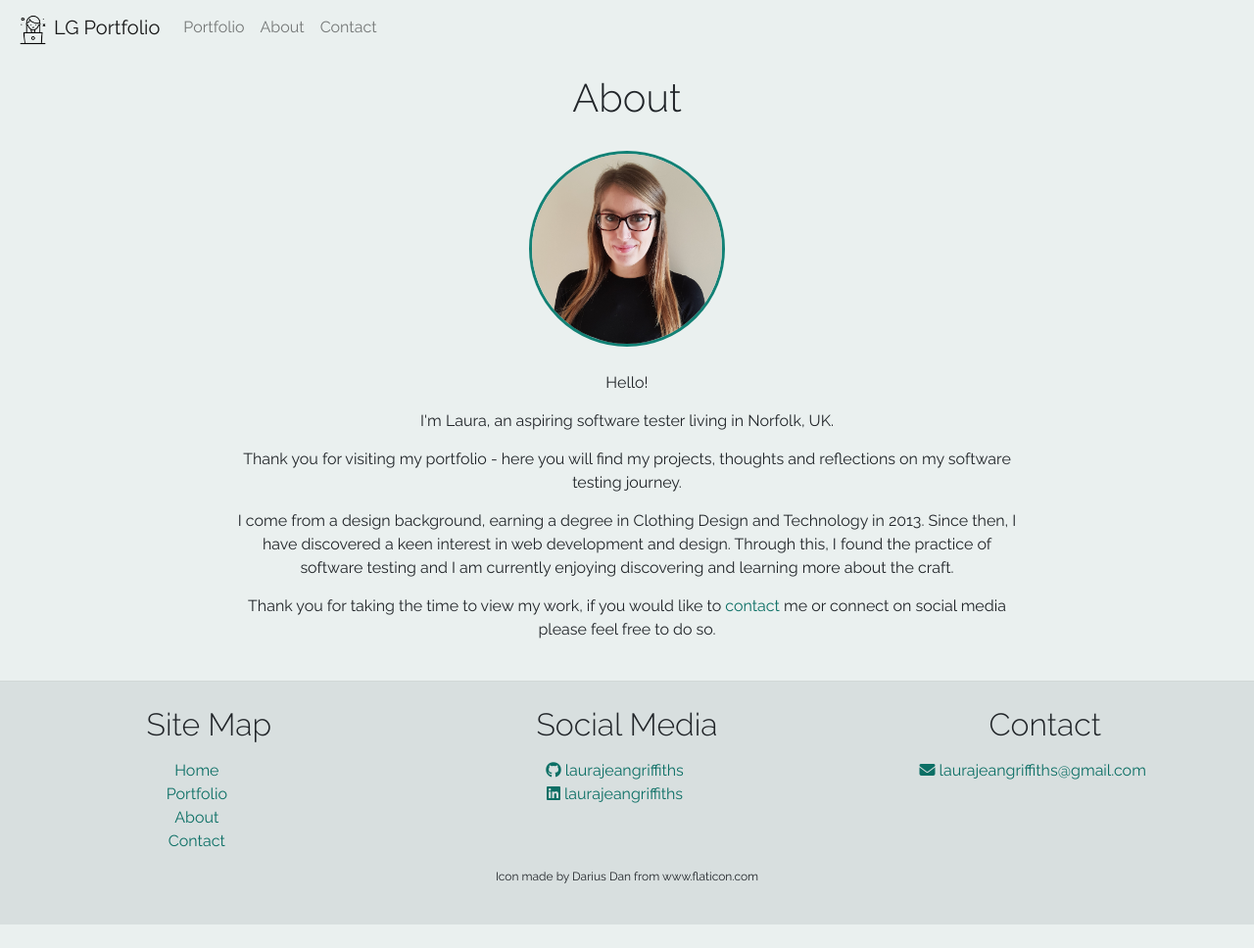
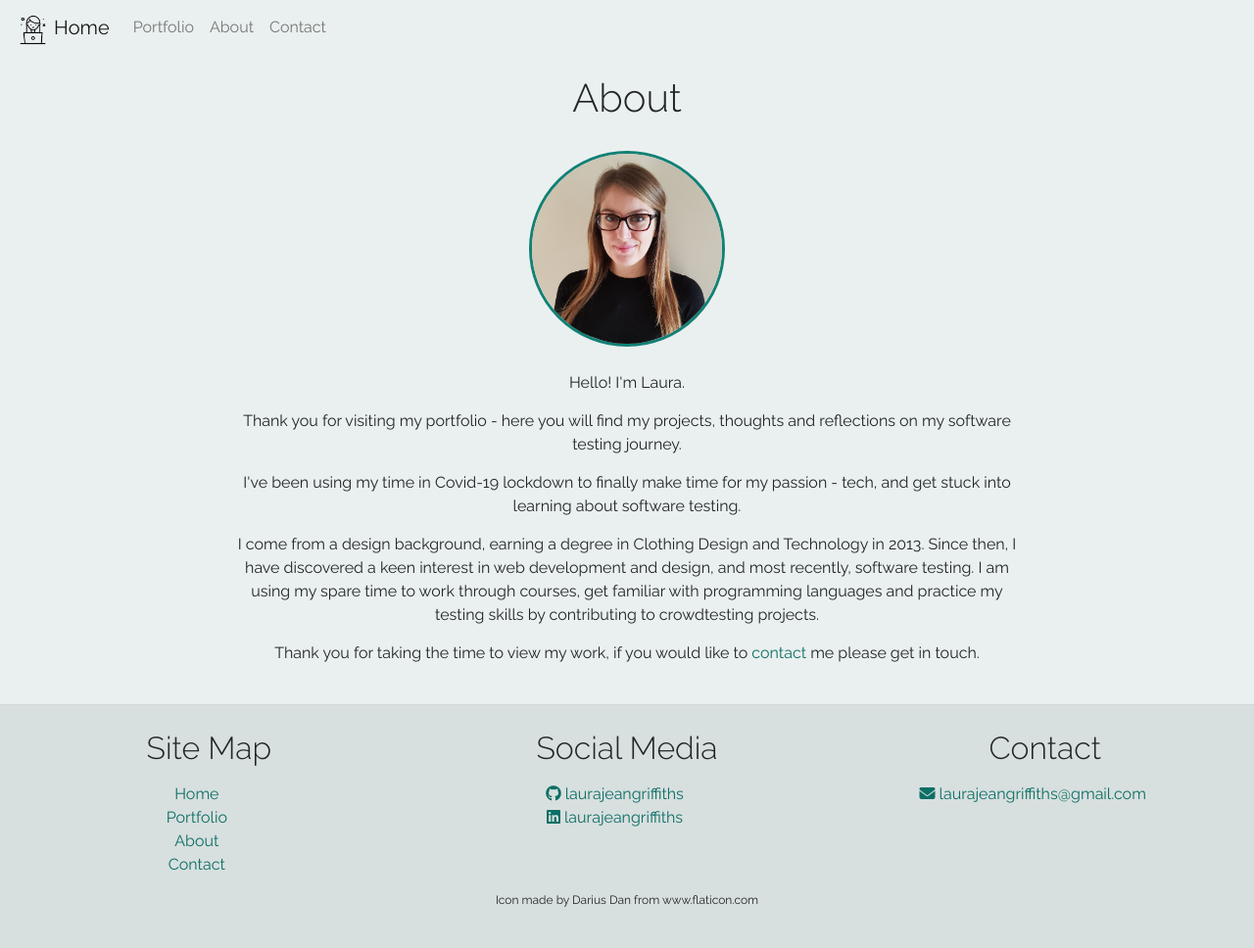
Before and after one commit to laurajeangriffiths/laurajeangriffiths.github.io, a Jekyll site: the page built from about.html, in a window 1280 px wide. Shown: the whole page at 98% size. Built offline with Jekyll 4.4.1, drawn with Linux system fonts in a browser that asks for light colours; nearby versions of some CDN libraries; before the commit the page ends 944 px from its top, so only the background shows below that.

Commit message:
Logo changes and about info

```diff
--- a/_layouts/default.html
+++ b/_layouts/default.html
@@ -5,7 +5,7 @@
     <meta name="viewport" content="width=device-width,initial-scale=1">
     <title>LG Portfolio | {{ page.title }}</title>
     <link href="https://fonts.googleapis.com/css2?family=Raleway:wght@300;400;500&display=swap" rel="stylesheet">
-    <link href="https://fonts.googleapis.com/css2?family=Comfortaa:wght@500&display=swap" rel="stylesheet">
+    <!-- <link href="https://fonts.googleapis.com/css2?family=Comfortaa:wght@500&display=swap" rel="stylesheet"> -->
     <link rel="icon" type="image/png" href="/img/favicon.ico">
     <link rel="stylesheet" href="https://stackpath.bootstrapcdn.com/bootstrap/4.4.1/css/bootstrap.min.css" integrity="sha384-Vkoo8x4CGsO3+Hhxv8T/Q5PaXtkKtu6ug5TOeNV6gBiFeWPGFN9MuhOf23Q9Ifjh" crossorigin="anonymous">
     <link rel="stylesheet" type="text/css" href="/assets/main.css">
@@ -19,8 +19,8 @@
   <body>
     <nav class="navbar navbar-expand-lg navbar-light navbar-custom">
       <div class="nav-icon">
-        <img src="/img/student.png" width=35 height=35>
-        <a class="navbar-brand" href=/>LG Portfolio</a>
+        <img src="/img/logobw.png" width=35 height=35>
+        <a class="navbar-brand" href=/>Home</a>
       </div>
       <button class="navbar-toggler" type="button" data-toggle="collapse" data-target="#navbarSupportedContent" aria-controls="navbarSupportedContent" aria-expanded="false" aria-label="Toggle navigation">
         <span class="navbar-toggler-icon"></span>
--- a/_layouts/home.html
+++ b/_layouts/home.html
@@ -3,8 +3,8 @@ layout: default
 ---
 
 <div class="jumbotron text-center">
-  <img src="/img/student.png" width=200 height=200>
-  <h1 class="display-4">Hello, I'm Laura Griffiths.</h1>
+  <img src="/img/logobw.png" width=200 height=200>
+  <h1 class="display-4">Hello, I'm Laura Griffiths</h1>
   <p class="lead">Welcome to my software testing portfolio and blog</p>
   <hr class="my-4">
   <p>Check out my work: <i class="fas fa-angle-down"></i></p>
--- a/about.html
+++ b/about.html
@@ -8,15 +8,15 @@ permalink: /about/
 <img src="/img/profile.jpg" class="profile" alt="Laura Griffiths">
 
 <div class="container bio">
-    <p>Hello!
-
-    <p>I'm Laura, an aspiring software tester living in Norfolk, UK.</p>
+    <p>Hello! I'm Laura.</p>
 
     <p>Thank you for visiting my portfolio - here you will find my projects, thoughts and reflections on my software testing journey.</p>
 
-    <p>I come from a design background, earning a degree in Clothing Design and Technology in 2013. Since then, I have discovered a keen interest in web development and design. Through this, I found the practice of software testing and I am currently enjoying discovering and learning more about the craft.</p>
+    <p>I've been using my time in Covid-19 lockdown to finally make time for my passion - tech, and get stuck into learning about software testing.</p>
 
-    <p>Thank you for taking the time to view my work, if you would like to <a href="/contact">contact</a> me or connect on social media please feel free to do so.</p>
+    <p>I come from a design background, earning a degree in Clothing Design and Technology in 2013. Since then, I have discovered a keen interest in web development and design, and most recently, software testing. I am using my spare time to work through courses, get familiar with programming languages and practice my testing skills by contributing to crowdtesting projects.</p>
+
+    <p>Thank you for taking the time to view my work, if you would like to <a href="/contact">contact</a> me please get in touch.</p>
 </div>
 
 <hr>
```
Also changed, not shown: img/gal.png (added), img/logobw.png (added), img/student.png.
